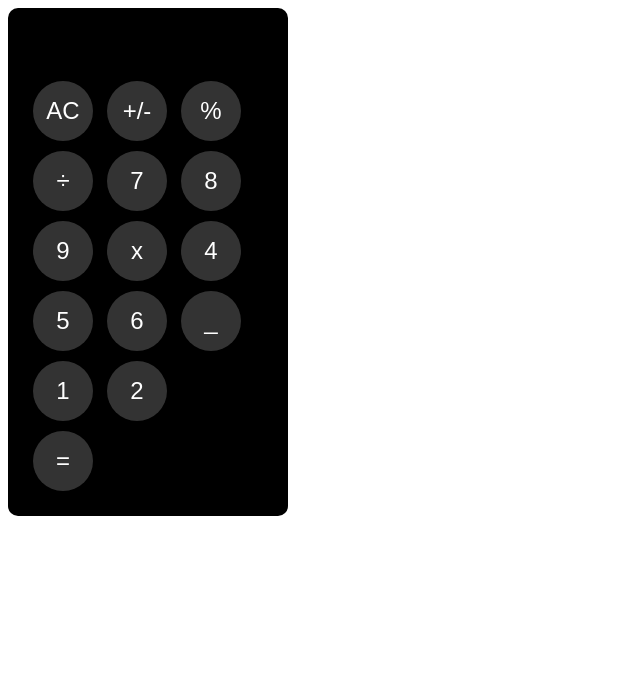
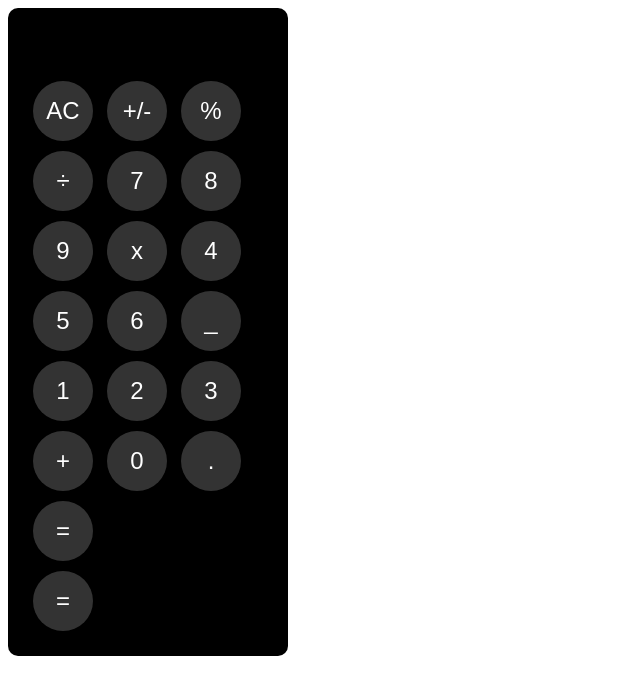
Before and after one commit to NomadVizion/Calculator, a plain HTML site: page index.html in a window 1280 px wide. Shown: the whole page, without its empty margins (0-640 px from the left). Drawn offline with Linux system fonts and the light colour scheme.

Commit message:
Update index.html

```diff
--- a/index.html
+++ b/index.html
@@ -51,6 +51,11 @@
     <button class="button" onclick="performOperation('-')">_</button>
     <button class="button" onclick="performOperation('1')">1</button>
     <button class="button" onclick="performOperation('2')">2</button>
+    <button class="button" onclick="performOperation('3')">3</button>
+    <button class="button" onclick="performOperation('+')">+</button>
+    <button class="button" onclick="performOperation('0')">0</button>
+    <button class="button" onclick="performOperation('.')">.</button>
+    <button class="button" onclick="performOperation('=')">=</button>
     <br>
     <!-- ... repeat for other rows ... -->
     <button class="button" onclick="performOperation('=')">=</button>
```
